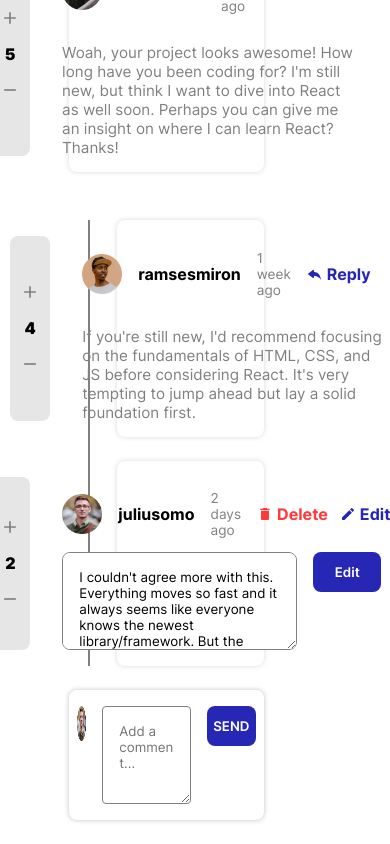
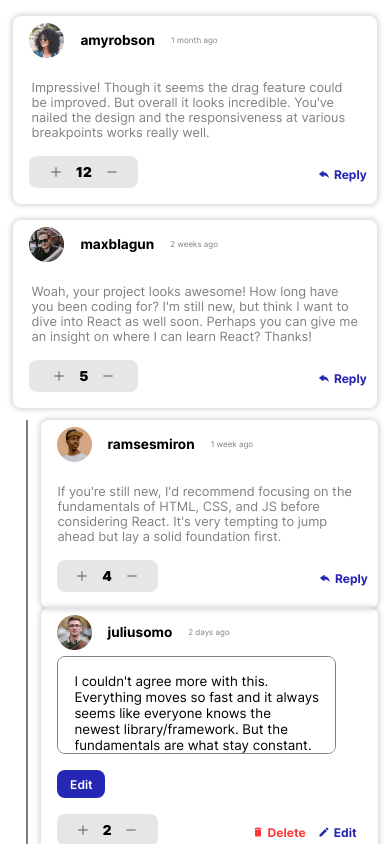
Before and after one commit to TsilaAllaoui/interactive-comments-section, a React (Vite) app: page / in a window 390 px wide. Both pictures are taken after a click on the element "Edit". Built offline with nearby package versions, Linux system fonts and the light colour scheme.

Commit message:
Finished mobile

```diff
--- a/src/App.scss
+++ b/src/App.scss
@@ -5,6 +5,7 @@
   display: flex;
   justify-content: center;
   align-items: flex-start;
+  overflow-x: hidden;
 
   * {
     font-family: "Inter";
@@ -20,4 +21,10 @@
   width: 50%;
   gap: 1.5rem;
   padding-bottom: 2rem;
+
+  @media (max-width: 416px) {
+    margin-top: 1rem;
+    width: 100%;
+    gap: 1rem;
+  }
 }
--- a/src/App.tsx
+++ b/src/App.tsx
@@ -7,14 +7,10 @@ import { CommentsContext } from "./contexts/comments";
 function App() {
   const comments = useContext(CommentsContext).comments;
 
-  useEffect(() => {
-    console.log("changed");
-  }, [comments]);
-
   return (
     <div id="app">
       {comments.map((comment) => (
-        <Comment comment={comment} key={comment.content} />
+        <Comment comment={comment} key={comment.id} />
       ))}
       <Form type="SEND" replyTo={-1} />
     </div>
--- a/src/components/Comment.tsx
+++ b/src/components/Comment.tsx
@@ -53,7 +53,6 @@ function Comment({ comment }: { comment: IComment }) {
           if (_c.id == comment.id) {
             const pos = c.replies?.findIndex((a) => a.id == _c.id);
             c.replies = c.replies?.filter((_a, i) => i != pos);
-            console.log(c.replies);
           }
         });
       }
@@ -66,6 +65,7 @@ function Comment({ comment }: { comment: IComment }) {
   };
   const handleEdit = (e: React.FormEvent<HTMLFormElement>) => {
     e.preventDefault();
+    console.log(editValue);
     let tmp = comments;
     tmp.forEach((c) => {
       if (c.id == comment.id) {
@@ -78,15 +78,15 @@ function Comment({ comment }: { comment: IComment }) {
         });
       }
     });
+    setComments([...tmp]);
     setEditValue("");
-    e.currentTarget.scrollIntoView({ behavior: "smooth" });
-    setComments([...tmp]);
+    setIsEdited(false);
   };
 
   useEffect(() => {
     if (!isDeleting) {
       const root = document.querySelector("#root") as HTMLElement;
-      root.style.overflow = "scroll";
+      root.style.overflow = "auto";
     }
   }, [isDeleting]);
 
@@ -121,8 +121,8 @@ function Comment({ comment }: { comment: IComment }) {
                   <div
                     id="edit"
                     onClick={() => {
+                      setEditValue(comment.content);
                       setIsEdited(true);
-                      setEditValue(comment.content);
                     }}
                   >
                     <MdEdit />
@@ -143,6 +143,7 @@ function Comment({ comment }: { comment: IComment }) {
             ) : (
               <form onSubmit={handleEdit}>
                 <textarea
+                  style={{ resize: "none" }}
                   name="usercommentedit"
                   placeholder={comment.content}
                   value={editValue}
@@ -162,7 +163,7 @@ function Comment({ comment }: { comment: IComment }) {
           <div className="line"></div>
           <div id="replies">
             {comment.replies?.map((reply) => (
-              <Comment comment={reply} key={reply.content} />
+              <Comment comment={reply} key={reply.id} />
             ))}
           </div>
         </div>
--- a/src/components/Form.tsx
+++ b/src/components/Form.tsx
@@ -37,6 +37,8 @@ const Form = ({
 
   const handleSubmit = (e: React.FormEvent<HTMLFormElement>) => {
     e.preventDefault();
+    e.currentTarget.reset();
+    const val = e.currentTarget.usercomment.value;
 
     let found = false;
     comments.forEach((c) => {
@@ -53,8 +55,7 @@ const Form = ({
           if (r.id == replyTo) {
             c.replies?.push({
               id: Math.floor(Math.random() * 1000),
-              content:
-                "@" + r.user.username + " " + e.currentTarget.usercomment.value,
+              content: "@" + r.user.username + " " + val,
               createdAt: getDate(),
               score: 0,
               user: user,
@@ -63,9 +64,7 @@ const Form = ({
         });
       });
       setComments([...tmp]);
-      console.log(tmp);
-      if (setIsAdding) setIsAdding(false);
-      e.currentTarget.scrollIntoView({ behavior: "smooth" });
+      // if (setIsAdding) setIsAdding(false);
     }
 
     // If the comment is in the main line of discussion
@@ -73,13 +72,12 @@ const Form = ({
       if (replyTo < 0) {
         let a = {
           id: Math.floor(Math.random() * 1000),
-          content: e.currentTarget.usercomment.value,
+          content: val,
           createdAt: getDate(),
           score: 0,
           user: user,
         };
         const b = [...comments, a];
-        console.log(b);
         setComments(b);
         return;
       }
@@ -88,7 +86,7 @@ const Form = ({
         if (comment.id == replyTo) {
           comment.replies?.push({
             id: Math.floor(Math.random() * 1000),
-            content: e.currentTarget.usercomment.value,
+            content: val,
             createdAt: getDate(),
             score: 0,
             user: user,
@@ -98,7 +96,7 @@ const Form = ({
             if (c.id == replyTo) {
               c.replies?.push({
                 id: Math.floor(Math.random() * 1000),
-                content: e.currentTarget.usercomment.value,
+                content: val,
                 createdAt: getDate(),
                 score: 0,
                 user: user,
@@ -109,14 +107,17 @@ const Form = ({
       });
       setComments(tmp);
       if (setIsAdding) setIsAdding(false);
-      e.currentTarget.scrollIntoView({ behavior: "smooth" });
     }
   };
 
   return (
     <form id="insert" onSubmit={handleSubmit}>
       <img src={user.image} alt={user.username} />
-      <textarea name="usercomment" placeholder="Add a comment..."></textarea>
+      <textarea
+        name="usercomment"
+        placeholder="Add a comment..."
+        id="commenttext"
+      ></textarea>
       <button type="submit">{type}</button>
     </form>
   );
--- a/src/index.css
+++ b/src/index.css
@@ -13,14 +13,4 @@ body {
   place-items: center;
   min-width: 320px;
   min-height: 100vh;
-
-  #portal {
-    /* position: absolute;
-    top: 0;
-    left: 0;
-    background-color: rgba(0, 0, 0, 0.765);
-    width: 100%;
-    height: 100%;
-    z-index: -1; */
-  }
 }
--- a/src/styles/Comment.scss
+++ b/src/styles/Comment.scss
@@ -4,6 +4,12 @@
   align-items: center;
   width: 100%;
   gap: 1.5rem;
+
+  @media (max-width: 416px) {
+    width: 98%;
+    margin: 0 auto;
+    gap: 0.75rem;
+  }
 
   .comment {
     display: flex;
@@ -12,6 +18,14 @@
     box-shadow: 0 0 5px rgba(128, 128, 128, 0.297);
     width: 100%;
     gap: 1rem;
+
+    @media (max-width: 416px) {
+      flex-direction: column-reverse;
+      box-shadow: 0 0 5px 2px rgba(128, 128, 128, 0.297);
+      position: relative;
+      gap: 0;
+      width: 95%;
+    }
 
     #reactions {
       user-select: none;
@@ -26,11 +40,27 @@
       font-weight: 900;
       padding: 0.5rem 0;
 
+      @media (max-width: 416px) {
+        flex-direction: column-reverse;
+        width: 30%;
+        height: 1rem;
+        flex-direction: row;
+        gap: 0.75rem;
+
+        p {
+          font-size: 0.85rem;
+        }
+      }
+
       #plus,
       #minus {
         color: grey;
         font-size: 1.25rem;
         cursor: pointer;
+
+        @media (max-width: 416px) {
+          font-size: 1rem;
+        }
       }
     }
 
@@ -40,6 +70,10 @@
       justify-content: center;
       flex-grow: 1;
 
+      @media (max-width: 416px) {
+        gap: 0.5rem;
+      }
+
       #infos {
         display: flex;
         align-items: center;
@@ -48,25 +82,48 @@
         margin-top: 1rem;
         margin-right: 1rem;
 
+        @media (max-width: 416px) {
+          margin-top: 0;
+          padding-top: 0.5rem;
+        }
+
         #user {
           display: flex;
           align-items: center;
           gap: 1rem;
 
+          @media (max-width: 416px) {
+            margin: 0 1rem;
+            height: 2rem;
+          }
+
           img {
             width: 40px;
             height: 40px;
             cursor: pointer;
+
+            @media (max-width: 416px) {
+              width: 35px;
+              height: 35px;
+            }
           }
 
           p {
             &:first-of-type {
               font-weight: 700;
               cursor: pointer;
+
+              @media (max-width: 416px) {
+                font-size: 0.85rem;
+              }
             }
             &:nth-of-type(2) {
               color: grey;
               font-size: 0.85rem;
+
+              @media (max-width: 416px) {
+                font-size: 0.5rem;
+              }
             }
           }
         }
@@ -74,6 +131,14 @@
         #actions {
           display: flex;
           gap: 0.75rem;
+
+          @media (max-width: 416px) {
+            position: absolute;
+            bottom: 0.65rem;
+            left: 100%;
+            transform: translateX(-120%);
+            font-size: 0.85rem;
+          }
 
           #reply,
           #edit {
@@ -83,6 +148,10 @@
             color: rgb(39, 39, 181);
             font-weight: 700;
             cursor: pointer;
+
+            @media (max-width: 416px) {
+              font-size: 0.75rem;
+            }
           }
 
           #delete {
@@ -92,6 +161,10 @@
             color: rgba(255, 0, 0, 0.774);
             font-weight: 700;
             cursor: pointer;
+
+            @media (max-width: 416px) {
+              font-size: 0.75rem;
+            }
           }
         }
       }
@@ -101,11 +174,29 @@
         color: grey;
         width: 100%;
 
+        @media (max-width: 416px) {
+          display: flex;
+          justify-content: unset;
+          width: 90%;
+          margin: 0 auto;
+          font-size: 0.8rem;
+
+          p {
+            margin: 0;
+            margin-top: 1rem;
+          }
+        }
+
         form {
           display: flex;
           justify-content: space-between;
           gap: 1rem;
           width: 95%;
+
+          @media (max-width: 416px) {
+            flex-direction: column;
+            gap: 0;
+          }
 
           textarea {
             min-height: 4rem;
@@ -115,6 +206,11 @@
             border-radius: 0.5rem;
             height: 4rem;
             margin-bottom: 1rem;
+
+            @media (max-width: 416px) {
+              min-height: 2rem;
+              width: 85%;
+            }
 
             &:focus,
             &:focus-visible {
@@ -133,6 +229,12 @@
             margin-right: 0.5rem;
             cursor: pointer;
 
+            @media (max-width: 416px) {
+              height: 1.75rem;
+              width: 3rem;
+              font-size: 0.75rem;
+            }
+
             &:hover {
               opacity: 0.75;
             }
@@ -148,9 +250,19 @@
     margin-top: 1.5rem;
     width: 100%;
 
+    @media (max-width: 416px) {
+      margin-top: 0;
+      justify-content: unset;
+      margin-left: 0.5rem;
+    }
+
     .line {
       width: 10%;
       border-right: solid 2px grey;
+
+      @media (max-width: 416px) {
+        width: 5%;
+      }
     }
 
     #replies {
@@ -160,6 +272,11 @@
       justify-content: space-between;
       width: 75%;
       gap: 1.5rem;
+
+      @media (max-width: 416px) {
+        gap: 0;
+        width: 100%;
+      }
     }
   }
 }
--- a/src/styles/Form.scss
+++ b/src/styles/Form.scss
@@ -17,11 +17,23 @@
   min-height: 6rem;
   border-radius: 0.5rem;
 
+  @media (max-width: 416px) {
+    position: relative;
+    min-height: 5rem;
+    margin: 0 auto;
+    width: 90%;
+  }
+
   img {
     width: 35px;
     height: 35px;
     width: 5%;
     margin-left: 0.5rem;
+
+    @media (max-width: 416px) {
+      width: 35px;
+      height: 35px;
+    }
   }
 
   textarea {
@@ -30,6 +42,13 @@
     border-radius: 0.25rem;
     padding: 1rem;
     border: solid 1.5px grey;
+    resize: none;
+
+    @media (max-width: 416px) {
+      margin: 0 0.25rem;
+      margin-right: 0.5rem;
+      min-height: 3rem;
+    }
 
     &:focus,
     &:focus-visible {
@@ -48,6 +67,15 @@
     margin-right: 0.5rem;
     cursor: pointer;
 
+    @media (max-width: 416px) {
+      height: 1.75rem;
+      width: 2.5rem;
+      font-size: 0.5rem;
+      position: absolute;
+      bottom: 0.5rem;
+      left: 0.5rem;
+    }
+
     &:hover {
       opacity: 0.75;
     }
```
Also changed, not shown: src/components/Modal.tsx (+13 -2 lines), src/styles/Modal.scss (+15 -2 lines).
